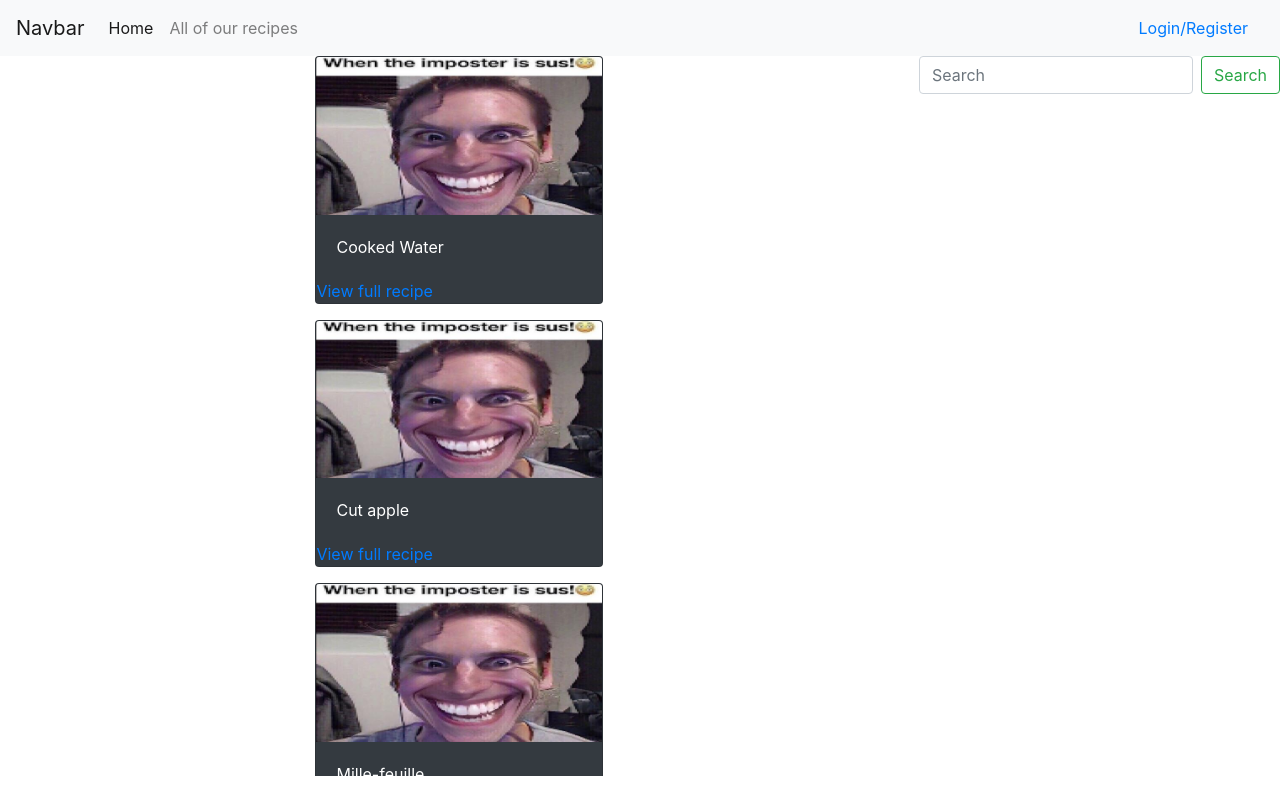
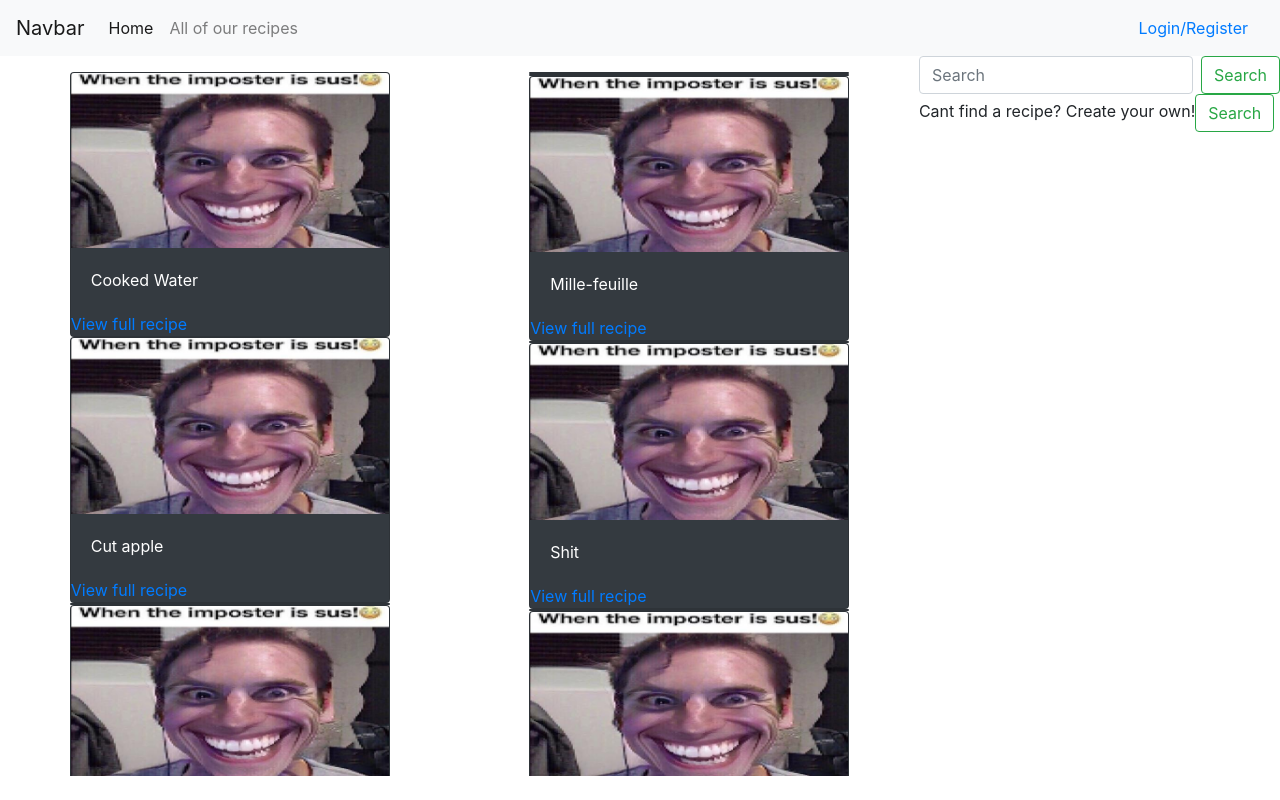
Before and after one commit to eddyallard/CuisineApp, an Angular app in the folder angular/angularClient/: page /recipes/all in a window 1280 px wide. Built offline with nearby package versions, Linux system fonts and the light colour scheme.

Commit message:
recipe list small fix

```diff
--- a/angular/angularClient/src/app/Mock/MockRecipe.ts
+++ b/angular/angularClient/src/app/Mock/MockRecipe.ts
@@ -6,5 +6,7 @@ export const RECIPES: Recipe[] = [
    new Recipe (3, "Mille-feuille", "dont do it youre gonna fuck it up anyway", ["Souls of the damned"]),
    new Recipe (4, "Pokebol", "Gotta catch em all", ["Pokeball", "1 grit sand paper"] ),
    new Recipe (5, "Shit", "Just shti", ["Shit"]),
-   new Recipe (6, "sfda", "fdsgdfhdshgrrshgfh",["benis"] )
+   new Recipe (6, "sfda", "fdsgdfhdshgrrshgfh",["benis"] ),
+   new Recipe (7, "fdsfsdfsfda", "fdsgfddfhdshgrrshgfh",["benis"] )
+
   ];
--- a/angular/angularClient/src/app/home/home.component.html
+++ b/angular/angularClient/src/app/home/home.component.html
@@ -1 +1 @@
-<p>home works!</p>
+<img class="card-img-top" src="assets/images/jerma.jpg" style="height: 100%; width:100%;" alt="Card image cap">
--- a/angular/angularClient/src/app/recipe-list/recipe-list.component.css
+++ b/angular/angularClient/src/app/recipe-list/recipe-list.component.css
@@ -0,0 +1,48 @@
+/*
+*
+* ==========================================
+* CUSTOM UTIL CLASSES
+* ==========================================
+*
+*/
+.custom-scrollbar-js,
+.custom-scrollbar-css {
+  height: 200px;
+}
+
+
+/* Custom Scrollbar using CSS */
+.custom-scrollbar-css {
+  overflow-y: scroll;
+}
+
+/* scrollbar width */
+.custom-scrollbar-css::-webkit-scrollbar {
+  width: 5px;
+}
+
+/* scrollbar track */
+.custom-scrollbar-css::-webkit-scrollbar-track {
+  background: #eee;
+}
+
+/* scrollbar handle */
+.custom-scrollbar-css::-webkit-scrollbar-thumb {
+  border-radius: 1rem;
+  background-color: #00d2ff;
+  background-image: linear-gradient(to top, #00d2ff 0%, #3a7bd5 100%);
+}
+
+
+/*
+*
+* ==========================================
+* FOR DEMO PURPOSES
+* ==========================================
+*
+*/
+body {
+  min-height: 100vh;
+  background-color: #00d2ff;
+  background-image: linear-gradient(to right, #00d2ff 0%, #3a7bd5 100%);
+}
--- a/angular/angularClient/src/app/recipe-list/recipe-list.component.html
+++ b/angular/angularClient/src/app/recipe-list/recipe-list.component.html
@@ -3,14 +3,35 @@
     <input class="form-control mr-sm-2" type="search" placeholder="Search" aria-label="Search">
     <button class="btn btn-outline-success my-2 my-sm-0" type="submit">Search</button>
   </form>
+  <label>Cant find a recipe? Create your own!</label>
+  <button class="btn btn-outline-success my-2 my-sm-0" type="submit">Search</button>
 </div>
 
-<div class="overflow-auto " style="margin: auto; max-height: 45rem;">
-  <div class="card text-white bg-dark mb-3" style="width: 18rem; margin: auto;;" *ngFor="let recipe of recipes">
-    <img class="card-img-top" src="assets/images/jerma.jpg" alt="Card image cap">
-    <div class="card-body">
-      <p class="card-text">{{recipe.RecipeName}}</p>
+<div class="overflow-auto" style="margin: auto; max-height: 45rem;">
+  <div class="container ">
+    <div class="row">
+      <div class="col-sm" style="margin-top: 1rem;">
+        <div class="card text-white bg-dark" style="width: 20rem; margin: auto; " *ngFor="let recipe of recipes; let i = index; let f = first;">
+          <div  *ngIf="i % 2 != 0 || f || i == 1">
+          <img class="card-img-top" src="assets/images/jerma.jpg" alt="Card image cap">
+          <div class="card-body">
+            <p class="card-text">{{recipe.RecipeName}}</p>
+          </div>
+          <a href="recipes/{{recipe.Id - 1}}" class="card-link">View full recipe</a>
+        </div>
+        </div>
+      </div>
+      <div class="col-sm" style="margin-top: 1rem;">
+        <div class="card text-white bg-dark" style="width: 20rem; margin: auto; " *ngFor="let recipe of recipes; let i = index; let f = first;">
+          <div  *ngIf="i % 2 == 0 && f != true">
+          <img class="card-img-top" src="assets/images/jerma.jpg" alt="Card image cap">
+          <div class="card-body">
+            <p class="card-text">{{recipe.RecipeName}}</p>
+          </div>
+          <a href="recipes/{{recipe.Id - 1}}" class="card-link">View full recipe</a>
+        </div>
+        </div>
+      </div>
     </div>
-    <a href="recipes/{{recipe.Id - 1}}" class="card-link">View full recipe</a>
   </div>
 </div>
```
